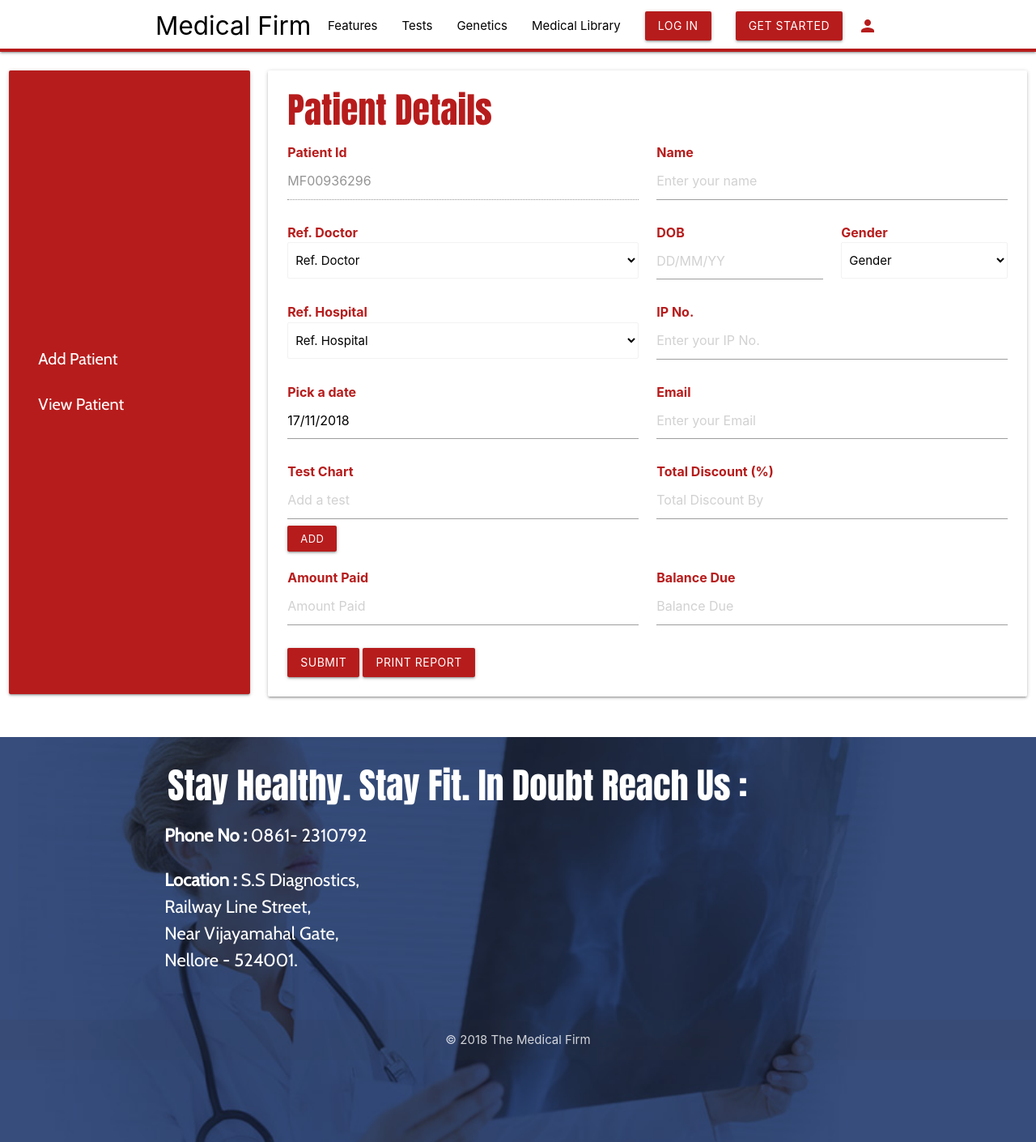
After one commit to GouravSardana/Medical, a Django app: page /patient_details/ in a window 1280 px wide. The commit adds this page. Shown: the whole page at 81% size. Run offline with Django 3.2, Linux system fonts and the light colour scheme.

Commit message:
Add Patient Details

```diff
--- a/Medical_Firm/urls.py
+++ b/Medical_Firm/urls.py
@@ -17,12 +17,12 @@ from django.contrib import admin
 from django.urls import path
 
 from home import views
-from home.views import Home, SignUp
+from home.views import Home, SignUp, Patient_details
 
 urlpatterns = [
     path('admin/', admin.site.urls),
     path('', Home.as_view(), name='home'),
     path('signup/', SignUp.as_view(), name='signup'),
     path('login/', views.user_login, name='user_login'),
-    # path('login/', LogIn.as_view(), name='user_login'),
+    path('patient_details/', Patient_details.as_view(), name='patient_details'),
 ]
--- a/home/views.py
+++ b/home/views.py
@@ -33,6 +33,7 @@ class SignUp(TemplateView):
 class LogIn(TemplateView):
     template_name = 'login.html'
 
+
 def user_login(request):
 
     if request.method == 'POST':
@@ -53,8 +54,10 @@ def user_login(request):
 
                 if user.groups.filter(name='Doctor'):
                     return HttpResponse('Hey student')
+                elif user.groups.filter(name='LabUser'):
+                    return HttpResponseRedirect(reverse('patient_details'))
                 else:
-                    return HttpResponse('Hey {}'.format(user))
+                    return HttpResponse('Hey Customer')
             else:
                 # If account is not active:
                 return HttpResponse("Your account is not active.")
@@ -66,25 +69,15 @@ def user_login(request):
     else:
         #Nothing has been provided for username or password.
         return render(request, 'login.html', {})
-#
-# def user_login(self, username=None, password=None):
-#          try:
-#              o = Hospital.objects.get(username=username, password=password)
-#          except Hospital.DoesNotExist:
-#              try:
-#                  o = User.objects.get(username=username, password=password)
-#              except User.DoesNotExist:
-#                  return None
-#          return User.objects.get(username=o.username)
-# def get_user(self, user_id):
-#     try:
-#         return User.objects.get(pk=user_id)
-#     except User.DoesNotExist:
-#         return None
+
 
 @login_required
 def user_logout(request):
     # Log out the user.
     logout(request)
     # Return to homepage.
-    return HttpResponseRedirect(reverse('index'))
+    return HttpResponseRedirect(reverse('home'))
+
+
+class Patient_details(TemplateView):
+    template_name = 'patient-details.html'
--- a/templates/home.html
+++ b/templates/home.html
@@ -32,7 +32,7 @@
     <br>
     <div class="row">
         <div class="col m6 s12">
-            <img src="{% static 'images/screening.jpg' %}" alt="health-screening" class="responsive-img hide-on-med-and-down">
+            <img src="{% static 'images/screening.jpeg' %}" alt="health-screening" class="responsive-img hide-on-med-and-down">
         </div>
         <div class="col m6 s12">
             <h3>Health Screening</h3>
--- /dev/null
+++ b/templates/patient-details.html
@@ -0,0 +1,241 @@
+<!DOCTYPE html>
+<html lang="en">
+
+<head>
+    <meta charset="UTF-8">
+    <meta name="viewport" content="width=device-width, initial-scale=1.0">
+    <meta http-equiv="X-UA-Compatible" content="ie=edge">
+    <title>Patient Details</title>
+    <link rel="stylesheet" href="https://cdnjs.cloudflare.com/ajax/libs/materialize/1.0.0/css/materialize.min.css">
+    <!--Google Fonts-->
+    <link href="https://fonts.googleapis.com/css?family=Anton|Cabin" rel="stylesheet">
+    <!--Material Icons-->
+    <link href="https://fonts.googleapis.com/icon?family=Material+Icons"
+      rel="stylesheet">
+    <style>
+        h3{
+             font-family: Anton;
+             color: #b71c1c;
+             margin-top: 0px;
+         }
+         p{
+             font-family: Cabin;
+             font-size: 22px;
+         }
+         label{
+             font-size: 16px;
+         }
+         nav{
+            border-bottom: 4px solid #b71c1c;
+        }
+        .card{
+            align-content: center;
+        }
+       #side-nav .card{
+           background-color: #b71c1c;
+           height: 770px;
+        }
+        #side-nav .card a{
+            color: white;
+            padding: 12px;
+            display: block;
+            font-size: 20px;
+            font-family: Cabin;
+            border-bottom: 2px solid #b71c1c;
+        }
+        #side-nav .card a:hover{
+            background-color: white;
+            color: black;
+        }
+        #person-icon{
+           padding: 4px;
+        }
+        footer{
+    background-image: url(../static/images/footer.jpg);
+    background-position: center;
+    background-size: cover;
+    height: 500px;
+}
+    </style>
+</head>
+
+<body>
+    <header id="header">
+        <nav class="nav nav-wrapper transparent">
+            <div class="container">
+                <a href="#" class="brand-logo black-text">Medical Firm</a>
+                <ul class="right">
+                    <li><a class="black-text" href="#">Features</a></li>
+                    <li><a class="black-text" href="#">Tests</a></li>
+                    <li><a class="black-text" href="#">Genetics</a></li>
+                    <li><a class="black-text" href="#">Medical Library</a></li>
+                    <li><a href="#" class="btn red darken-4">LOG IN</a></li>
+                    <li><a href="#" class="btn red darken-4">GET STARTED</a></li>
+                    <li><a href="" id="person-icon"><i class="material-icons red-text text-darken-4">person</i></a></li>
+                </ul>
+            </div>
+        </nav>
+    </header>
+    <section class="section">
+        <div class="row">
+            <div class="col m3 hide-on-small-and-down" id="side-nav">
+                <div class="card">
+                    <div class="card-content">
+                            <a href="#">Add Patient</a>
+                            <a href="#">View Patient</a>
+                    </div>
+                </div>
+            </div>
+            <div class="col m9 s12">
+                <div class="card">
+                    <div class="card-content">
+                        <form action="">
+                            <h3>Patient Details</h3>
+                            <div class="row">
+                                <div class="col m6 s12">
+                                    <div class="group">
+                                        <label for="patientId"><b class="red-text text-darken-4">Patient Id</b></label>
+                                        <input id="patientId" type="text" placeholder="Enter your Id" disabled="disabled" />
+                                    </div>
+                                </div>
+
+                                <div class="col m6 s12">
+                                    <label for="name"><b class="red-text text-darken-4">Name</b></label>
+                                    <input type="text" placeholder="Enter your name" />
+                                </div>
+                            </div>
+                            <div class="row">
+                                <div class="col m6 s12">
+                                    <label for="ref-dr"><b class="red-text text-darken-4">Ref. Doctor</b></label>
+                                    <select class="browser-default">
+                                        <option value="" disabled selected>Ref. Doctor</option>
+                                        <option value="1">Option 1</option>
+                                        <option value="2">Option 2</option>
+                                        <option value="3">Option 3</option>
+                                    </select>
+                                </div>
+                                <div class="col m3 s6">
+                                    <label for="dob"><b class="red-text text-darken-4">DOB</b></label>
+                                    <input id="dob" type="text" class="datepicker" placeholder="DD/MM/YY" />
+                                </div>
+                                <div class="col m3 s6">
+                                    <label for="gender"><b class="red-text text-darken-4">Gender</b></label>
+                                    <select class="browser-default">
+                                        <option value="" disabled selected>Gender</option>
+                                        <option value="1">Male</option>
+                                        <option value="2">Female</option>
+                                        <option value="3">Other</option>
+                                    </select>
+                                </div>
+                            </div>
+                            <div class="row">
+                                <div class="col m6 s12">
+                                    <label for="ref-hospital"><b class="red-text text-darken-4">Ref. Hospital</b></label>
+                                    <select class="browser-default">
+                                        <option value="" disabled selected>Ref. Hospital</option>
+                                        <option value="1">Option 1</option>
+                                        <option value="2">Option 2</option>
+                                        <option value="3">Option 3</option>
+                                    </select>
+                                </div>
+                                <div class="col m6 s12">
+                                    <div class="group">
+                                        <label for="IP No."><b class="red-text text-darken-4">IP No.</b></label>
+                                        <input type="text" placeholder="Enter your IP No." />
+                                    </div>
+                                </div>
+                            </div>
+                            <div class="row">
+                                <div class="col m6 s12">
+                                    <label for="datepicker"><b class="red-text text-darken-4">Pick a date</b></label>
+                                    <input id="output" type="text">
+                                </div>
+                                <div class="col m6 s12">
+                                    <div class="group">
+                                        <label for="email"><b class="red-text text-darken-4">Email</b></label>
+                                        <input type="text" placeholder="Enter your Email" />
+                                    </div>
+                                </div>
+                            </div>
+                            <div class="row">
+                                <div class="col m6 s12">
+                                    <div class="group">
+                                        <label for="text"><b class="red-text text-darken-4">Test Chart</b></label>
+                                        <input type="text" placeholder="Add a test" />
+                                        <button class="btn-small red darken-4">add</button>
+                                    </div>
+                                </div>
+                                <div class="col m6 s12">
+                                    <div class="group">
+                                        <label for="text"><b class="red-text text-darken-4">Total Discount (%)</b></label>
+                                        <input type="text" placeholder="Total Discount By" />
+                                    </div>
+                                </div>
+                            </div>
+                            <div class="row">
+                                <div class="col m6 s12">
+                                    <div class="group">
+                                        <label for="text"><b class="red-text text-darken-4">Amount Paid</b></label>
+                                        <input type="text" placeholder="Amount Paid" />
+                                    </div>
+                                </div>
+                                <div class="col m6 s12">
+                                    <div class="group">
+                                        <label for="text"><b class="red-text text-darken-4">Balance Due</b></label>
+                                        <input type="text" placeholder="Balance Due" />
+                                    </div>
+                                </div>
+                            </div>
+                            <button class="btn red darken-4">Submit</button>
+                            <button class="btn red darken-4">Print Report</button>
+                    </div>
+                </div>
+                 </form>
+                </div>
+            </div>
+        </div>
+    </section>
+    <footer class="page-footer">
+        <section class="section container">
+            <div class="row">
+                <div class="col m10 s12">
+                    <h3 class="white-text center">Stay Healthy. Stay Fit. In Doubt Reach Us :</h3>
+
+                    <p><b>Phone No : </b> 0861- 2310792</p>
+                    <p><b>Location : </b> S.S Diagnostics, <br> Railway Line Street, <br> Near Vijayamahal Gate, <br>
+                        Nellore - 524001.</p>
+                </div>
+            </div>
+        </section>
+        <div class="footer-copyright">
+            <div class="container center">
+                &copy; 2018 The Medical Firm
+            </div>
+        </div>
+    </footer>
+
+<script>
+    var myNum = Math.floor(Math.random()*1000000);
+    myNum = myNum.toString();
+    console.log(myNum);
+document.getElementById("patientId").value = "MF00" + myNum;
+var today = new Date();
+
+var day = today.getDate();
+var month = today.getMonth() + 1;
+var year = today.getFullYear();
+
+if (day < 10) {
+  day = '0' + day
+}
+if (month < 10) {
+  month = '0' + month
+}
+
+var out = document.getElementById("output");
+
+out.value = day + "/" + month + "/" + year;
+</script>
+</body>
+
+</html>
```
Also changed, not shown: db.sqlite3, static/images/screening.jpeg (added).
